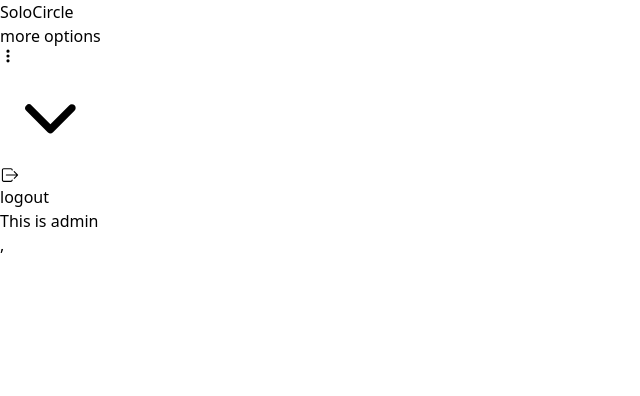
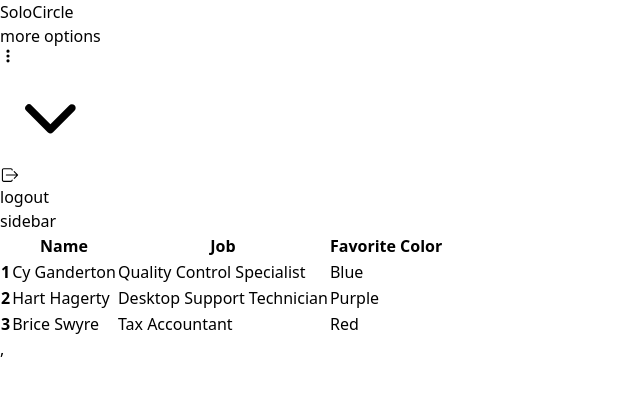
Before and after one commit to soloCircle99/solo-circle, a React (Vite) app in the folder frontend/: page /admin in a window 1280 px wide. Shown: the top 396 px of the page, without its empty margins (0-640 px from the left). Built offline with nearby package versions, Linux system fonts and the light colour scheme.

Commit message:
added table and sidebar

```diff
--- /dev/null
+++ b/frontend/src/components/admin/Sidebar.tsx
@@ -0,0 +1,9 @@
+const Sidebar = () => {
+    return (
+        <div className="h-full w-[350px] border border-2 border-sky-500">
+            sidebar
+        </div>
+    )
+}
+
+export default Sidebar
--- /dev/null
+++ b/frontend/src/components/admin/Table.tsx
@@ -0,0 +1,38 @@
+const Table = () => {
+    return (
+        <div className="overflow-x-auto">
+            <table className="table">
+                <thead>
+                    <tr>
+                        <th></th>
+                        <th>Name</th>
+                        <th>Job</th>
+                        <th>Favorite Color</th>
+                    </tr>
+                </thead>
+                <tbody>
+                    <tr>
+                        <th>1</th>
+                        <td>Cy Ganderton</td>
+                        <td>Quality Control Specialist</td>
+                        <td>Blue</td>
+                    </tr>
+                    <tr>
+                        <th>2</th>
+                        <td>Hart Hagerty</td>
+                        <td>Desktop Support Technician</td>
+                        <td>Purple</td>
+                    </tr>
+                    <tr>
+                        <th>3</th>
+                        <td>Brice Swyre</td>
+                        <td>Tax Accountant</td>
+                        <td>Red</td>
+                    </tr>
+                </tbody>
+            </table>
+        </div>
+    )
+}
+
+export default Table
--- a/frontend/src/pages/Admin.tsx
+++ b/frontend/src/pages/Admin.tsx
@@ -1,10 +1,17 @@
 import Header from "../components/admin/Header"
+import Sidebar from "../components/admin/Sidebar"
+import Table from "../components/admin/Table"
 
 const Admin = () => {
   return (
     <div className="h-[calc(100vh-60px)] w-full">
-      <Header/>
-      This is admin
+      <Header />
+      <div className="flex">
+        <Sidebar />
+        <div>
+          <Table />
+        </div>
+      </div>
     </div>
   )
 }
```
